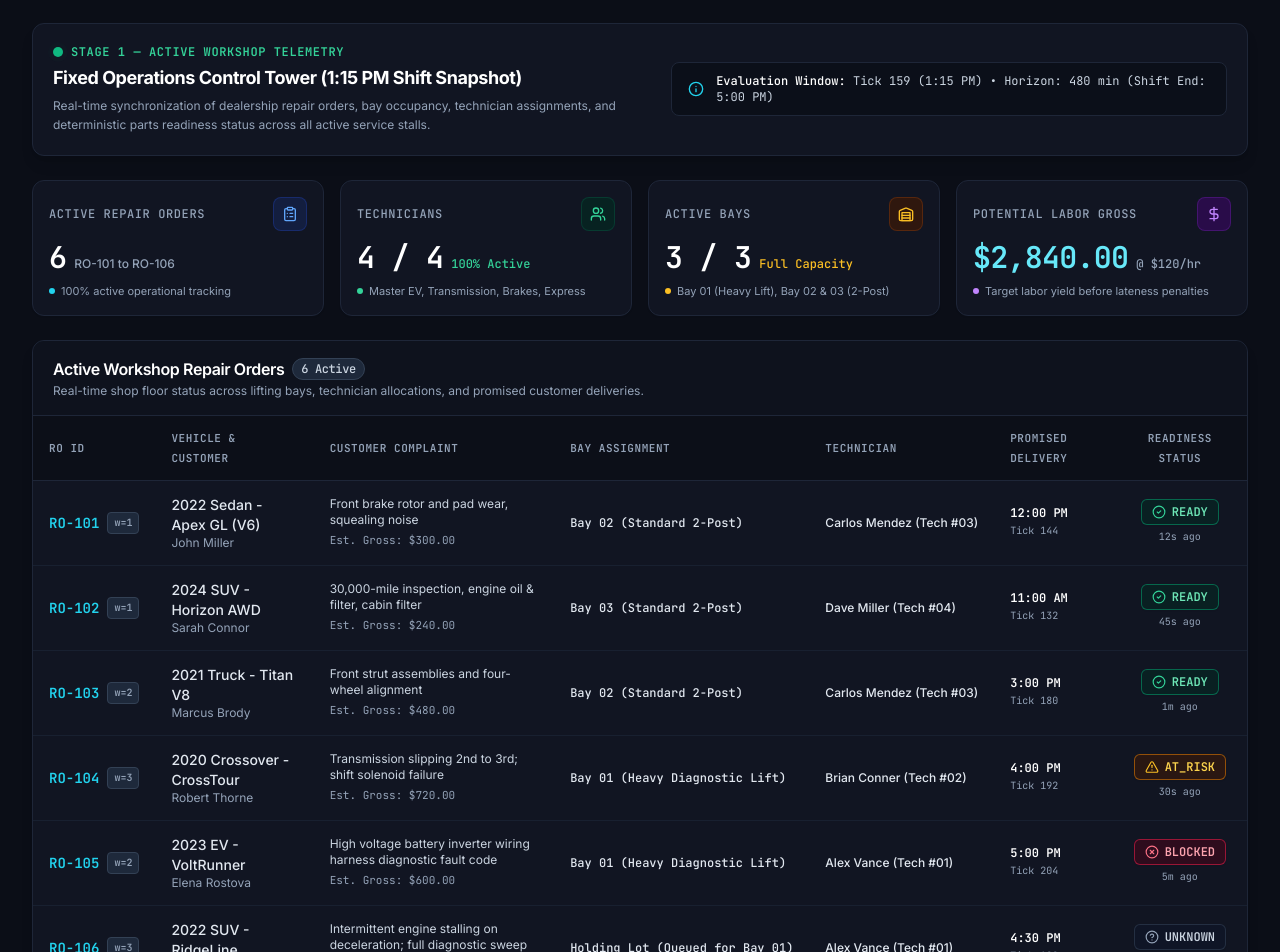
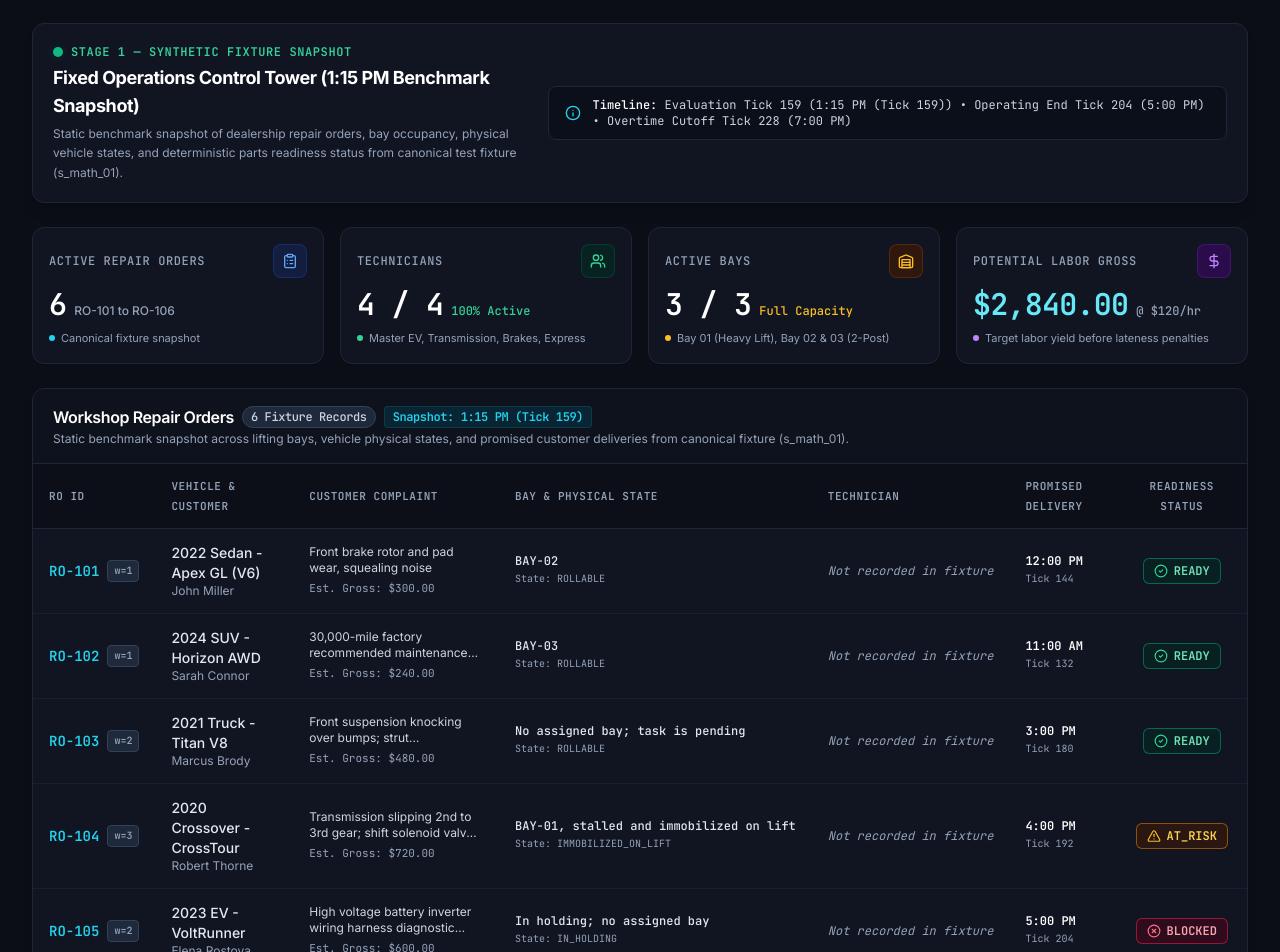
Before and after one commit to Devananditha/demo, a React (Vite) app in the folder frontend/: page / in a window 1280 px wide. Shown: the part 180-1132 px from the top of the page. Built offline with nearby package versions, Linux system fonts and the light colour scheme.

Commit message:
fix(ui): align control tower with canonical synthetic fixture

```diff
--- a/frontend/src/App.tsx
+++ b/frontend/src/App.tsx
@@ -40,7 +40,7 @@ export const App: React.FC = () => {
             </div>
             <p className="text-xs text-slate-500 max-w-md mx-auto pt-2 border-t border-sy-border/50">
               This stage is scheduled for implementation in subsequent Decision Replay steps.
-              Return to Stage 1 to monitor active workshop telemetry.
+              Return to Stage 1 to view the Workshop Control Tower.
             </p>
             <div className="pt-2">
               <button
--- a/frontend/src/components/Header.tsx
+++ b/frontend/src/components/Header.tsx
@@ -35,7 +35,7 @@ export const Header: React.FC = () => {
           </div>
         </div>
 
-        {/* Right: Operational Telemetry Clock & Status */}
+        {/* Right: Simulation Snapshot Clock & Status */}
         <div className="flex items-center gap-4">
           <div className="flex items-center gap-2 bg-[#121724] border border-[#1e2638] rounded-lg px-3 py-1.5 shadow-inner">
             <Clock className="w-4 h-4 text-cyan-400" />
@@ -56,7 +56,7 @@ export const Header: React.FC = () => {
               <span className="relative inline-flex rounded-full h-2.5 w-2.5 bg-emerald-500"></span>
             </span>
             <span className="text-xs font-mono text-emerald-400 font-medium">
-              SYSTEM LIVE
+              SIMULATION ACTIVE
             </span>
           </div>
         </div>
--- a/frontend/src/components/KpiCards.tsx
+++ b/frontend/src/components/KpiCards.tsx
@@ -23,7 +23,7 @@ export const KpiCards: React.FC = () => {
         </div>
         <div className="mt-2 text-[11px] text-slate-400 flex items-center gap-1.5">
           <span className="w-1.5 h-1.5 rounded-full bg-cyan-400"></span>
-          <span>100% active operational tracking</span>
+          <span>Canonical fixture snapshot</span>
         </div>
       </div>
 
--- a/frontend/src/components/RepairOrderTable.tsx
+++ b/frontend/src/components/RepairOrderTable.tsx
@@ -1,6 +1,6 @@
 import React from 'react';
 import { CheckCircle2, AlertTriangle, XCircle, HelpCircle } from 'lucide-react';
-import { MOCK_REPAIR_ORDERS } from '../data/mockData';
+import { MOCK_REPAIR_ORDERS, SHARED_SNAPSHOT_TIME } from '../data/mockData';
 import { ReadinessStatus, RepairOrder } from '../types';
 
 const getStatusBadge = (status: ReadinessStatus) => {
@@ -47,13 +47,16 @@ export const RepairOrderTable: React.FC = () => {
       <div className="px-5 py-4 border-b border-[#1e2638] flex flex-col sm:flex-row sm:items-center sm:justify-between gap-3 bg-[#0d111a]/60">
         <div>
           <h2 className="text-base font-semibold text-white tracking-tight flex items-center gap-2">
-            <span>Active Workshop Repair Orders</span>
+            <span>Workshop Repair Orders</span>
             <span className="text-xs font-mono font-medium px-2 py-0.5 rounded-full bg-slate-800 text-slate-300 border border-slate-700">
-              {MOCK_REPAIR_ORDERS.length} Active
+              {MOCK_REPAIR_ORDERS.length} Fixture Records
+            </span>
+            <span className="text-xs font-mono text-cyan-400 bg-cyan-950/60 px-2 py-0.5 rounded border border-cyan-800/40">
+              Snapshot: {SHARED_SNAPSHOT_TIME}
             </span>
           </h2>
           <p className="text-xs text-slate-400 mt-0.5">
-            Real-time shop floor status across lifting bays, technician allocations, and promised customer deliveries.
+            Static benchmark snapshot across lifting bays, vehicle physical states, and promised customer deliveries from canonical fixture (s_math_01).
           </p>
         </div>
       </div>
@@ -65,7 +68,7 @@ export const RepairOrderTable: React.FC = () => {
               <th className="py-3 px-4 font-semibold">RO ID</th>
               <th className="py-3 px-4 font-semibold">Vehicle & Customer</th>
               <th className="py-3 px-4 font-semibold">Customer Complaint</th>
-              <th className="py-3 px-4 font-semibold">Bay Assignment</th>
+              <th className="py-3 px-4 font-semibold">Bay & Physical State</th>
               <th className="py-3 px-4 font-semibold">Technician</th>
               <th className="py-3 px-4 font-semibold">Promised Delivery</th>
               <th className="py-3 px-4 font-semibold text-center">Readiness Status</th>
@@ -112,16 +115,19 @@ export const RepairOrderTable: React.FC = () => {
                     </div>
                   </td>
 
-                  {/* Bay */}
+                  {/* Bay & Physical State */}
                   <td className="py-3.5 px-4 whitespace-nowrap">
                     <div className="text-xs font-mono font-medium text-slate-200">
                       {ro.bay}
+                    </div>
+                    <div className="text-[10px] font-mono text-slate-400">
+                      State: {ro.physicalState}
                     </div>
                   </td>
 
                   {/* Technician */}
                   <td className="py-3.5 px-4 whitespace-nowrap">
-                    <div className="text-xs font-medium text-slate-200">
+                    <div className="text-xs font-mono text-slate-400 italic">
                       {ro.technician}
                     </div>
                   </td>
@@ -144,9 +150,6 @@ export const RepairOrderTable: React.FC = () => {
                       {badge.icon}
                       <span>{badge.label}</span>
                     </span>
-                    <div className="text-[10px] text-slate-400 font-mono mt-0.5 text-center">
-                      {ro.freshness}
-                    </div>
                   </td>
                 </tr>
               );
@@ -176,7 +179,7 @@ export const RepairOrderTable: React.FC = () => {
           </span>
         </div>
         <div className="font-mono text-[11px] text-slate-400">
-          Showing 6 of 6 Active Repair Orders
+          Snapshot: {SHARED_SNAPSHOT_TIME} &bull; Canonical Dataset: s_math_01_fixture.json
         </div>
       </div>
     </div>
--- a/frontend/src/data/mockData.ts
+++ b/frontend/src/data/mockData.ts
@@ -4,6 +4,12 @@ export const SIMULATED_TIME = '1:15 PM';
 export const SIMULATED_DATE = 'Nov 18, 2026';
 export const DEALERSHIP_NAME = 'Metro Auto Group — Rooftop #01';
 export const SYNTHETIC_DISCLOSURE = 'SYNTHETIC DEMO DATA — NOT A CLAIM OF LIVE TEKION INTEGRATION';
+
+export const EVALUATION_TICK = 159;
+export const OPERATING_DAY_END_TICK = 204;
+export const OVERTIME_CUTOFF_TICK = 228;
+export const SHARED_SNAPSHOT_TIME = '1:15 PM (Tick 159)';
+export const SHARED_SNAPSHOT_TIMESTAMP = '2026-11-18 13:15:00 UTC (Tick 159)';
 
 export const KPI_DATA: KpiSummary = {
   activeRos: 6,
@@ -39,7 +45,7 @@ export const STAGES: StageInfo[] = [
     name: 'Disruption Alert Modal',
     shortLabel: '4. Disruption Shock',
     status: 'upcoming',
-    description: 'Real-time telemetry shock injection, bay blockage cascade, and blast-radius dependency graph.',
+    description: 'Disruption shock injection, bay blockage cascade, and blast-radius dependency graph.',
   },
   {
     id: 5,
@@ -70,13 +76,13 @@ export const MOCK_REPAIR_ORDERS: RepairOrder[] = [
     vehicle: '2022 Sedan - Apex GL (V6)',
     customerName: 'John Miller',
     customerComplaint: 'Front brake rotor and pad wear, squealing noise',
-    bay: 'Bay 02 (Standard 2-Post)',
-    technician: 'Carlos Mendez (Tech #03)',
+    bay: 'BAY-02',
+    physicalState: 'ROLLABLE',
+    technician: 'Not recorded in fixture',
     promisedDelivery: '12:00 PM',
     promiseTick: 144,
     readinessStatus: 'READY',
     readinessDetails: 'Pads & rotors verified in-stock at wholesale intake (usable tick 96)',
-    freshness: '12s ago',
     laborGrossUsd: 300.0,
     priorityWeight: 1,
   },
@@ -84,14 +90,14 @@ export const MOCK_REPAIR_ORDERS: RepairOrder[] = [
     roId: 'RO-102',
     vehicle: '2024 SUV - Horizon AWD',
     customerName: 'Sarah Connor',
-    customerComplaint: '30,000-mile inspection, engine oil & filter, cabin filter',
-    bay: 'Bay 03 (Standard 2-Post)',
-    technician: 'Dave Miller (Tech #04)',
+    customerComplaint: '30,000-mile factory recommended maintenance inspection',
+    bay: 'BAY-03',
+    physicalState: 'ROLLABLE',
+    technician: 'Not recorded in fixture',
     promisedDelivery: '11:00 AM',
     promiseTick: 132,
     readinessStatus: 'READY',
     readinessDetails: 'Filters verified staged in parts intake room (usable tick 96)',
-    freshness: '45s ago',
     laborGrossUsd: 240.0,
     priorityWeight: 1,
   },
@@ -99,14 +105,14 @@ export const MOCK_REPAIR_ORDERS: RepairOrder[] = [
     roId: 'RO-103',
     vehicle: '2021 Truck - Titan V8',
     customerName: 'Marcus Brody',
-    customerComplaint: 'Front strut assemblies and four-wheel alignment',
-    bay: 'Bay 02 (Standard 2-Post)',
-    technician: 'Carlos Mendez (Tech #03)',
+    customerComplaint: 'Front suspension knocking over bumps; strut replacement',
+    bay: 'No assigned bay; task is pending',
+    physicalState: 'ROLLABLE',
+    technician: 'Not recorded in fixture',
     promisedDelivery: '3:00 PM',
     promiseTick: 180,
     readinessStatus: 'READY',
     readinessDetails: 'Struts inspected and certified ready on parts cart',
-    freshness: '1m ago',
     laborGrossUsd: 480.0,
     priorityWeight: 2,
   },
@@ -114,14 +120,14 @@ export const MOCK_REPAIR_ORDERS: RepairOrder[] = [
     roId: 'RO-104',
     vehicle: '2020 Crossover - CrossTour',
     customerName: 'Robert Thorne',
-    customerComplaint: 'Transmission slipping 2nd to 3rd; shift solenoid failure',
-    bay: 'Bay 01 (Heavy Diagnostic Lift)',
-    technician: 'Brian Conner (Tech #02)',
+    customerComplaint: 'Transmission slipping 2nd to 3rd gear; shift solenoid valve failure',
+    bay: 'BAY-01, stalled and immobilized on lift',
+    physicalState: 'IMMOBILIZED_ON_LIFT',
+    technician: 'Not recorded in fixture',
     promisedDelivery: '4:00 PM',
     promiseTick: 192,
     readinessStatus: 'AT_RISK',
     readinessDetails: 'OEM ground freight delayed to tick 198; Hotshot courier alternative tick 165',
-    freshness: '30s ago',
     laborGrossUsd: 720.0,
     priorityWeight: 3,
   },
@@ -130,13 +136,13 @@ export const MOCK_REPAIR_ORDERS: RepairOrder[] = [
     vehicle: '2023 EV - VoltRunner',
     customerName: 'Elena Rostova',
     customerComplaint: 'High voltage battery inverter wiring harness diagnostic fault code',
-    bay: 'Bay 01 (Heavy Diagnostic Lift)',
-    technician: 'Alex Vance (Tech #01)',
+    bay: 'In holding; no assigned bay',
+    physicalState: 'IN_HOLDING',
+    technician: 'Not recorded in fixture',
     promisedDelivery: '5:00 PM',
     promiseTick: 204,
     readinessStatus: 'BLOCKED',
     readinessDetails: 'Inverter harness backordered nationally; zero OEM or sister store ETA',
-    freshness: '5m ago',
     laborGrossUsd: 600.0,
     priorityWeight: 2,
   },
@@ -144,14 +150,14 @@ export const MOCK_REPAIR_ORDERS: RepairOrder[] = [
     roId: 'RO-106',
     vehicle: '2022 SUV - RidgeLine',
     customerName: 'David Zhang',
-    customerComplaint: 'Intermittent engine stalling on deceleration; full diagnostic sweep',
-    bay: 'Holding Lot (Queued for Bay 01)',
-    technician: 'Alex Vance (Tech #01)',
+    customerComplaint: 'Intermittent engine stalling on deceleration; full diagnostic sweep required',
+    bay: 'In holding; no assigned bay',
+    physicalState: 'IN_HOLDING',
+    technician: 'Not recorded in fixture',
     promisedDelivery: '4:30 PM',
     promiseTick: 198,
     readinessStatus: 'UNKNOWN',
     readinessDetails: 'Vehicle in holding staging; awaiting Bay 01 lift release after RO-104 teardown',
-    freshness: '2m ago',
     laborGrossUsd: 500.0,
     priorityWeight: 3,
   },
--- a/frontend/src/pages/ControlTower.tsx
+++ b/frontend/src/pages/ControlTower.tsx
@@ -2,11 +2,12 @@ import React from 'react';
 import { KpiCards } from '../components/KpiCards';
 import { RepairOrderTable } from '../components/RepairOrderTable';
 import { Info } from 'lucide-react';
+import { EVALUATION_TICK, OPERATING_DAY_END_TICK, OVERTIME_CUTOFF_TICK, SHARED_SNAPSHOT_TIME } from '../data/mockData';
 
 export const ControlTower: React.FC = () => {
   return (
     <div className="space-y-6">
-      {/* Workshop Real-Time Operational Context Banner */}
+      {/* Workshop Static Synthetic Snapshot Context Banner */}
       <div className="bg-[#111522] border border-[#1e2638] rounded-xl p-5 shadow-lg relative overflow-hidden">
         <div className="flex flex-col md:flex-row md:items-center justify-between gap-4">
           <div className="space-y-1">
@@ -16,23 +17,23 @@ export const ControlTower: React.FC = () => {
                 <span className="relative inline-flex rounded-full h-2.5 w-2.5 bg-emerald-500"></span>
               </span>
               <span className="text-xs font-semibold text-emerald-400 uppercase tracking-wider font-mono">
-                Stage 1 — Active Workshop Telemetry
+                Stage 1 — Synthetic Fixture Snapshot
               </span>
             </div>
             <h2 className="text-lg font-bold text-white tracking-tight">
-              Fixed Operations Control Tower (1:15 PM Shift Snapshot)
+              Fixed Operations Control Tower (1:15 PM Benchmark Snapshot)
             </h2>
             <p className="text-xs text-slate-400 max-w-2xl leading-relaxed">
-              Real-time synchronization of dealership repair orders, bay occupancy, technician assignments,
-              and deterministic parts readiness status across all active service stalls.
+              Static benchmark snapshot of dealership repair orders, bay occupancy, physical vehicle states,
+              and deterministic parts readiness status from canonical test fixture (s_math_01).
             </p>
           </div>
 
           <div className="flex items-center space-x-3 bg-[#0b0e17]/80 border border-[#1e2638] px-4 py-2.5 rounded-lg text-xs">
             <Info className="w-4 h-4 text-cyan-400 flex-shrink-0" />
             <div className="text-slate-300 font-mono">
-              <span className="text-white font-medium">Evaluation Window: </span>
-              Tick 159 (1:15 PM) &bull; Horizon: 480 min (Shift End: 5:00 PM)
+              <span className="text-white font-medium">Timeline: </span>
+              Evaluation Tick {EVALUATION_TICK} ({SHARED_SNAPSHOT_TIME}) &bull; Operating End Tick {OPERATING_DAY_END_TICK} (5:00 PM) &bull; Overtime Cutoff Tick {OVERTIME_CUTOFF_TICK} (7:00 PM)
             </div>
           </div>
         </div>
--- a/frontend/src/types/index.ts
+++ b/frontend/src/types/index.ts
@@ -6,12 +6,12 @@ export interface RepairOrder {
   customerName: string;
   customerComplaint: string;
   bay: string;
+  physicalState: string;
   technician: string;
   promisedDelivery: string;
   promiseTick: number;
   readinessStatus: ReadinessStatus;
   readinessDetails: string;
-  freshness: string;
   laborGrossUsd: number;
   priorityWeight: number;
 }
```
